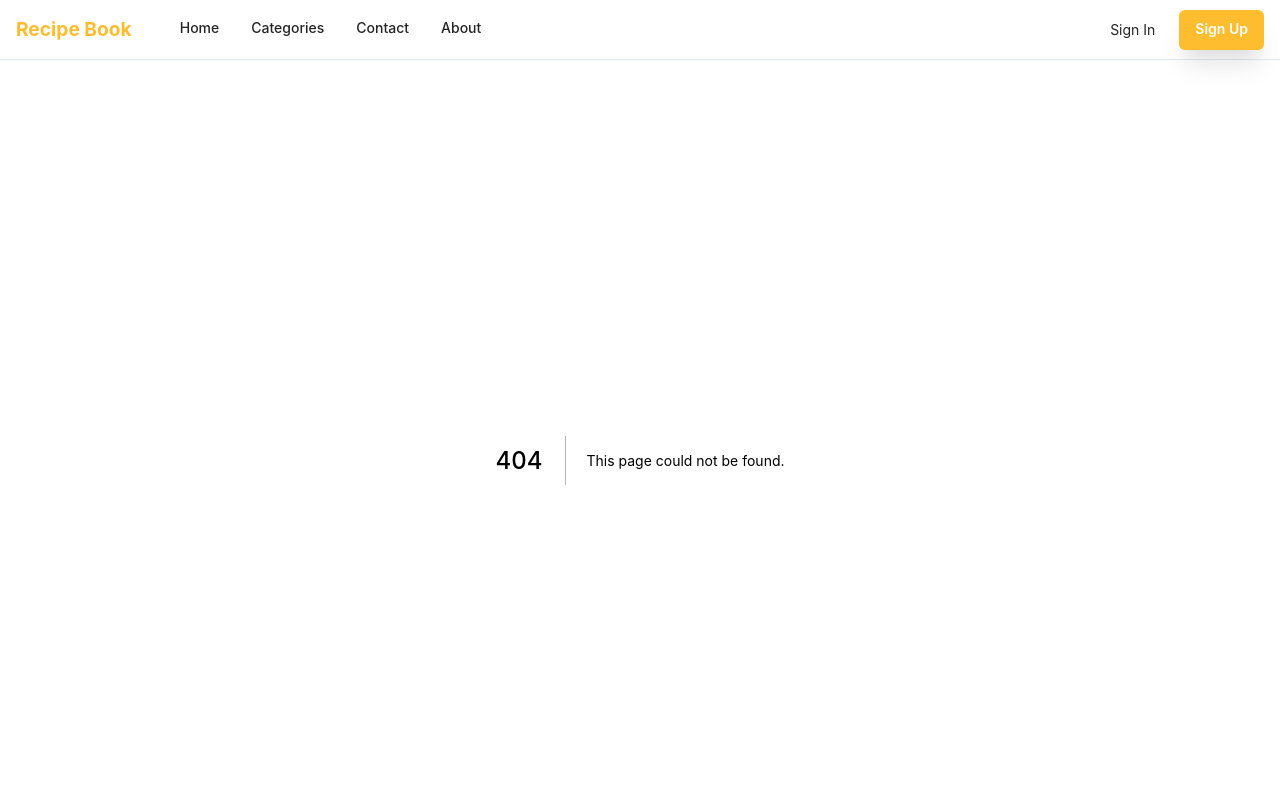
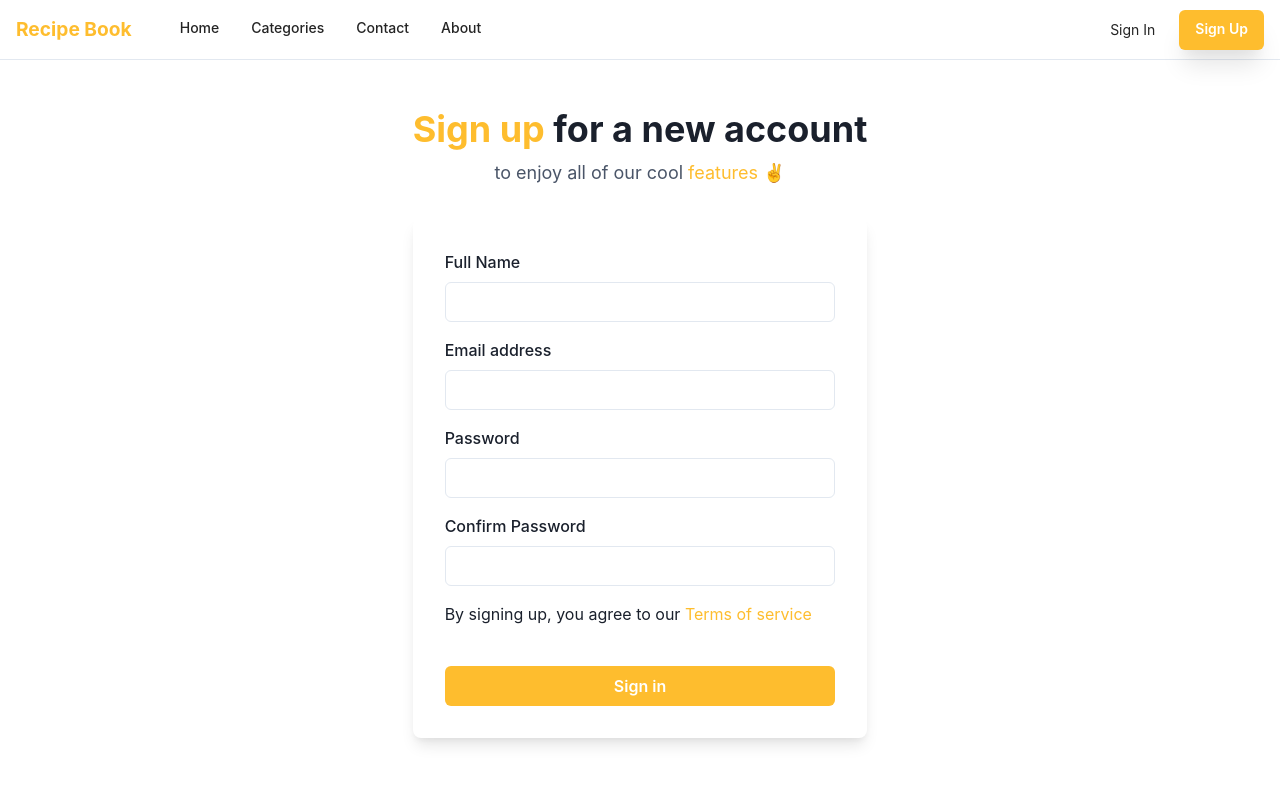
Before and after one commit to surojcodes/recipe, a Next.js app: page /register in a window 1280 px wide. Before the commit this address had no page. Shown: the top 800 px of the page. Built offline with nearby package versions, Linux system fonts and the light colour scheme.

Commit message:
Register page design

```diff
--- a/components/Navbar.tsx
+++ b/components/Navbar.tsx
@@ -90,7 +90,7 @@
 						fontWeight={600}
 						color={'white'}
 						bg='#FEBD2E'
-						href={'#'}
+						href={'/register'}
 						boxShadow={'xl'}
 						_hover={{
 							bg: '#242424',
--- /dev/null
+++ b/pages/register.tsx
@@ -0,0 +1,84 @@
+import {
+	Flex,
+	Box,
+	FormControl,
+	FormLabel,
+	Input,
+	Checkbox,
+	Stack,
+	Link,
+	Button,
+	Heading,
+	Text,
+	useColorModeValue,
+} from '@chakra-ui/react'
+
+export default function Register() {
+	return (
+		<Flex minH={'65vh'} align={'center'} justify={'center'}>
+			<Stack spacing={8} mx={'auto'} maxW={'lg'} py={12} px={6}>
+				<Stack align={'center'}>
+					<Heading fontSize={'4xl'}>
+						{' '}
+						<Text as='span' color='#FEBD2E'>
+							Sign up
+						</Text>{' '}
+						for a new account
+					</Heading>
+					<Text fontSize={'lg'} color={'gray.600'}>
+						to enjoy all of our cool <Link color={'#FEBD2E'}>features</Link> ✌️
+					</Text>
+				</Stack>
+				<Box
+					rounded={'lg'}
+					bg={useColorModeValue('white', 'gray.700')}
+					boxShadow={'lg'}
+					p={8}
+				>
+					<Stack spacing={4}>
+						<FormControl id='email'>
+							<FormLabel>Full Name</FormLabel>
+							<Input type='text' />
+						</FormControl>
+						<FormControl id='email'>
+							<FormLabel>Email address</FormLabel>
+							<Input type='email' />
+						</FormControl>
+						<FormControl id='password'>
+							<FormLabel>Password</FormLabel>
+							<Input type='password' />
+						</FormControl>
+						<FormControl id='password'>
+							<FormLabel>Confirm Password</FormLabel>
+							<Input type='password' />
+						</FormControl>
+						<Stack spacing={10}>
+							<Stack
+								direction={{ base: 'column', sm: 'row' }}
+								align={'start'}
+								justify={'space-between'}
+							>
+								<Link>
+									By signing up, you agree to our{' '}
+									<Text as='span' color={'#FEBD2E'}>
+										{' '}
+										Terms of service
+									</Text>
+								</Link>
+							</Stack>
+							<Button
+								bg={'#FEBD2E'}
+								color={'white'}
+								_hover={{
+									bg: '#f1a401',
+								}}
+							>
+								Sign in
+							</Button>
+						</Stack>
+					</Stack>
+				</Box>
+			</Stack>
+		</Flex>
+	)
+}
```
